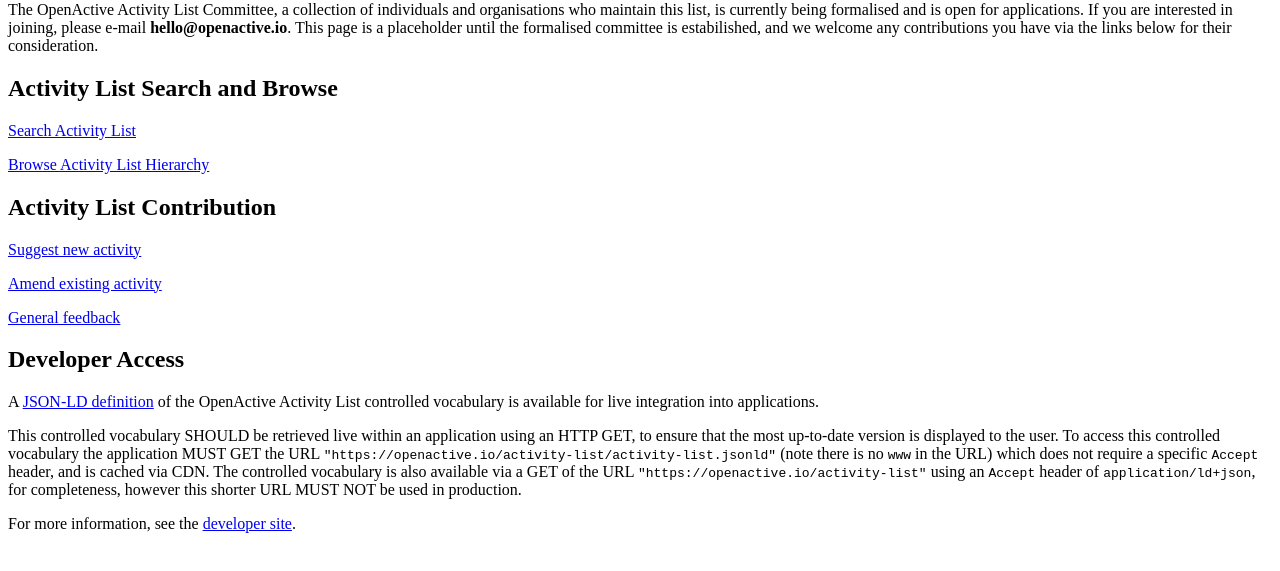
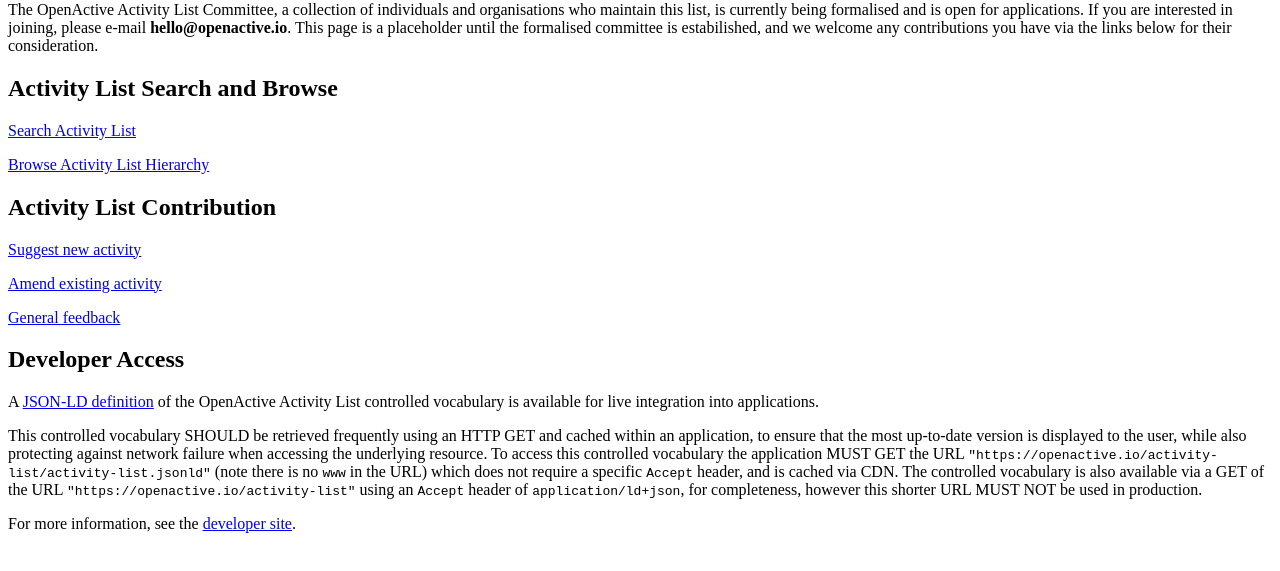
Before and after one commit to openactive-archive/activity-list-old, a website: page index.html in a window 1280 px wide. Shown: the part 79-650 px from the top of the page. Drawn offline with Linux system fonts and the light colour scheme.

Commit message:
Update to guidance to include caching and robustness

```diff
--- a/index.html
+++ b/index.html
@@ -16,7 +16,7 @@
   <p><a href="https://docs.google.com/forms/d/e/1FAIpQLScBajDxNFxX2NSR61jhiK3-viPpgwPTyX513Zf--d3GLOp5QQ/viewform">General feedback</a></p>
   <h2>Developer Access</h2>
   <p>A <a href="https://openactive.io/activity-list/activity-list.jsonld">JSON-LD definition</a> of the OpenActive Activity List controlled vocabulary is available for live integration into applications.</p>
-  <p>This controlled vocabulary SHOULD be retrieved live within an application using an HTTP GET, to ensure that the most up-to-date version is displayed to the user. To access this controlled vocabulary the application MUST GET the URL <code class="highlighter-rouge">"https://openactive.io/activity-list/activity-list.jsonld"</code> (note there is no <code>www</code> in the URL) which does not require a specific <code class="highlighter-rouge">Accept</code> header, and is cached via CDN. The controlled vocabulary is also available via a GET of the URL <code class="highlighter-rouge">"https://openactive.io/activity-list"</code> using an <code class="highlighter-rouge">Accept</code> header of <code class="highlighter-rouge">application/ld+json</code>, for completeness, however this shorter URL MUST NOT be used in production.</p>
+  <p>This controlled vocabulary SHOULD be retrieved frequently using an HTTP GET and cached within an application, to ensure that the most up-to-date version is displayed to the user, while also protecting against network failure when accessing the underlying resource. To access this controlled vocabulary the application MUST GET the URL <code class="highlighter-rouge">"https://openactive.io/activity-list/activity-list.jsonld"</code> (note there is no <code>www</code> in the URL) which does not require a specific <code class="highlighter-rouge">Accept</code> header, and is cached via CDN. The controlled vocabulary is also available via a GET of the URL <code class="highlighter-rouge">"https://openactive.io/activity-list"</code> using an <code class="highlighter-rouge">Accept</code> header of <code class="highlighter-rouge">application/ld+json</code>, for completeness, however this shorter URL MUST NOT be used in production.</p>
   <p>For more information, see the <a href="https://developer.openactive.io/publishing-data/activity-list-references">developer site</a>.
 </body>
 </html>
```
